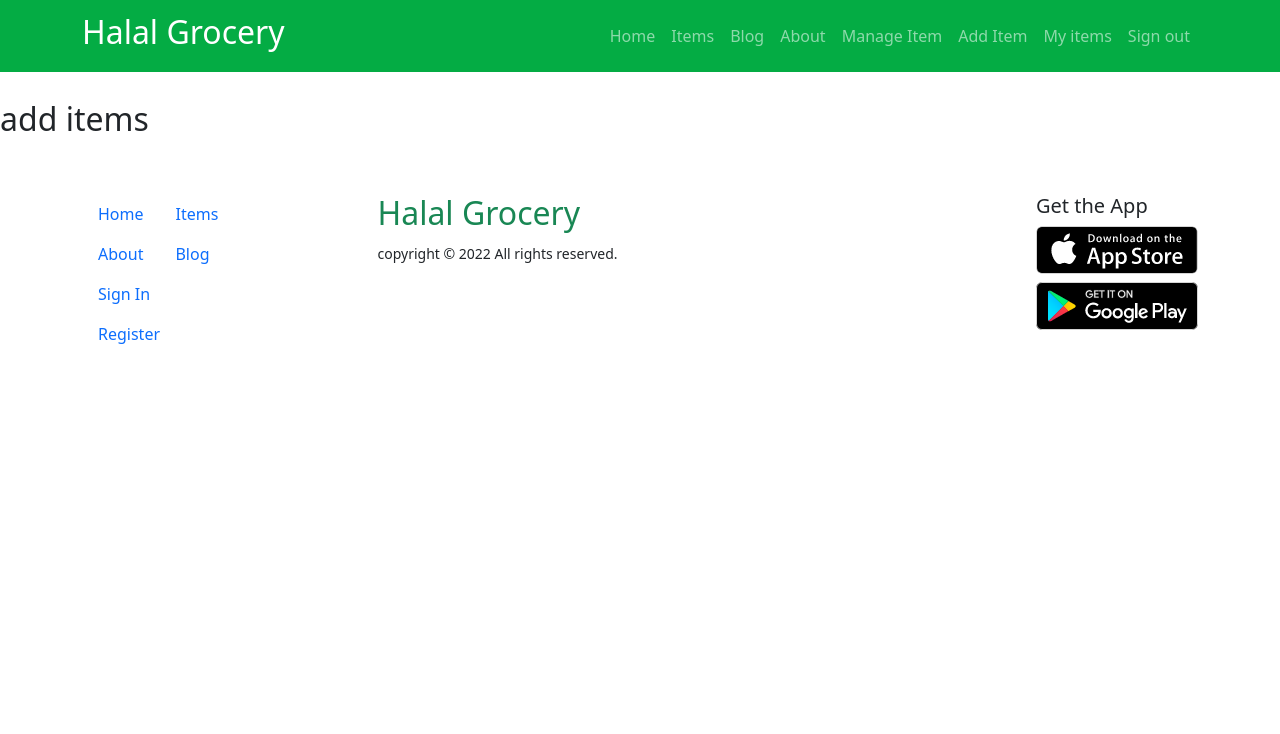
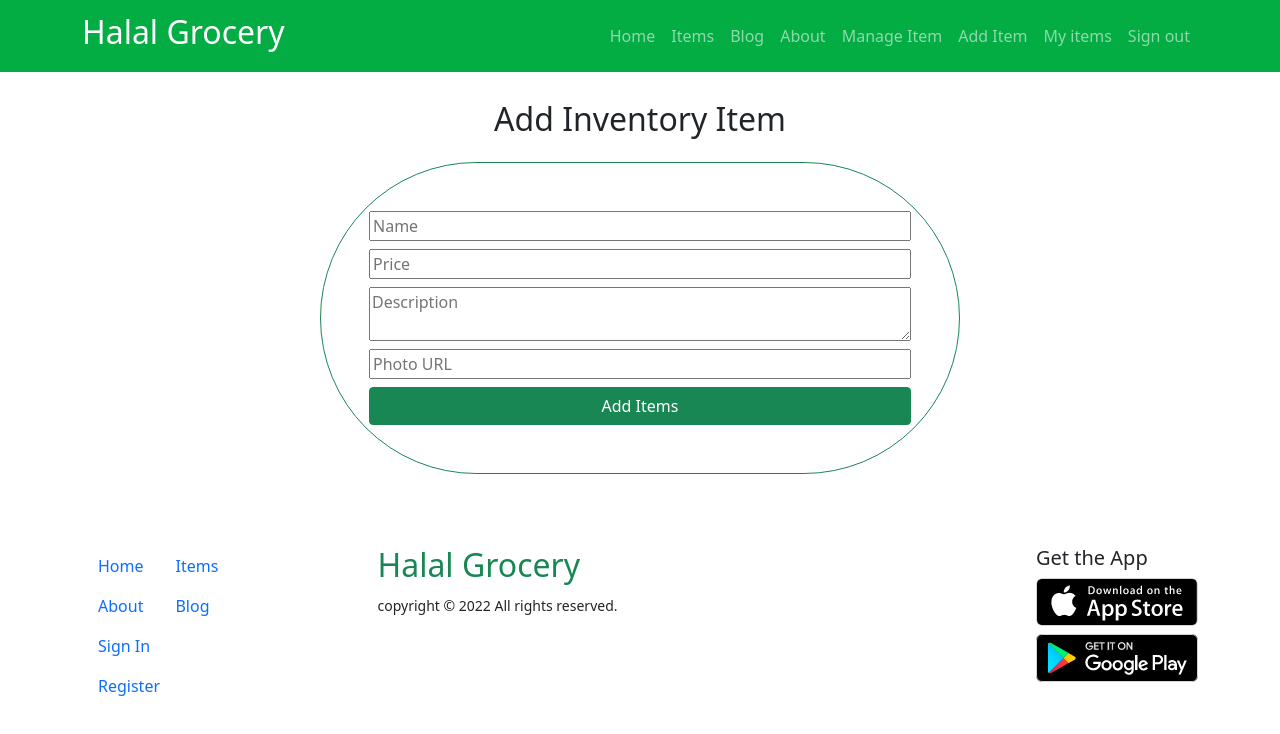
Before and after one commit to sohananazneen/warehouse-management-client-side, a React (Create React App) app: page /addItem in a window 1280 px wide. Shown: the top 734 px of the page. Built offline with nearby package versions, Linux system fonts and the light colour scheme; no server answers; sample sign-in values are in the browser's storage.

Commit message:
add inventory items & delete added

```diff
--- a/src/Pages/AddItem/AddItem.js
+++ b/src/Pages/AddItem/AddItem.js
@@ -1,9 +1,39 @@
 import React from 'react';
+import { useForm } from 'react-hook-form';
 
 const AddItem = () => {
+    const { register, handleSubmit } = useForm();
+
+    const onSubmit = data => {
+        const url = `http://localhost:4000/inventory`;
+        fetch(url, {
+            method: 'POST',
+            headers: {
+                'content-type': 'application/json'
+            },
+            body: JSON.stringify(data)
+        })
+            .then(res => res.json())
+            .then(result => {
+                console.log(result);
+            })
+    };
+
     return (
-        <div>
-            <h2>add items</h2>
+        <div className='w-50 mx-auto'>
+            <h2 className='text-center'>Add Inventory Item </h2>
+            <form className='d-flex flex-column border border-success rounded-pill p-5 my-4' onSubmit={handleSubmit(onSubmit)}>
+
+                <input className='mb-2' placeholder='Name' {...register("name", { required: true, maxLength: 20 })} />
+
+                <input className='mb-2' placeholder='Price' type="number" {...register("price")} />
+
+                <textarea className='mb-2' placeholder='Description' {...register("description")} />
+
+                <input className='mb-2' placeholder='Photo URL' type="text" {...register("img")} />
+
+                <input className='btn btn-success' type="submit" value="Add Items" />
+            </form>
         </div>
     );
 };
--- a/src/Pages/ManageInventories/ManageInventories.js
+++ b/src/Pages/ManageInventories/ManageInventories.js
@@ -1,21 +1,49 @@
 import React from 'react';
 import { Button, Container, Row } from 'react-bootstrap';
+import { Link, useNavigate } from 'react-router-dom';
 import useInventory from '../../hooks/useInventory';
 import AllInventory from '../AllInventory/AllInventory';
 
 const ManageInventories = () => {
     const [inventory, setInventory] = useInventory();
+    const navigate = useNavigate();
+    const navigateToManage = () => {
+        navigate(`/addItem`);
+    }
+    const handleDelete = id => {
+        const proceed = window.confirm('Are you sure?');
+        if (proceed) {
+            const url = `http://localhost:4000/inventory/${id}`;
+            fetch(url, {
+                method: 'DELETE'
+            })
+                .then(res => res.json())
+                .then(data => {
+                    const remaining = inventory.filter(inventory => inventory._id !== id);
+                    setInventory(remaining);
+                })
+        }
+    }
     return (
         <div>
             <Container>
                 <h2 className='text-center mt-4'>All Inventory Items</h2>
-                <Button className='btn btn-success me-auto'>Add new item</Button>
-                <Row className="d-flex justify-content-center mt-4">{
-                    inventory.slice(0, 6).map(inventory => <AllInventory
+                <Button onClick={() => navigateToManage()} className='btn btn-success me-auto'>Add new item</Button>
+                <Row className="d-flex justify-content-center mt-4">
+                    {/* {
+                    inventory.map(inventory => <AllInventory
                         key={inventory._id}
                         inventory={inventory}
-                    ></AllInventory>)}
+                    ></AllInventory>)} */}
+
+                    {
+                        inventory.map(inventory => <div key={inventory._id}>
+                            <h5>{inventory.name} <button onClick={() => handleDelete(inventory._id)}>X</button></h5>
+
+                        </div>)
+                    }
                 </Row>
+
             </Container>
         </div>
     );
--- a/src/Pages/Shared/Header/Header.js
+++ b/src/Pages/Shared/Header/Header.js
@@ -26,8 +26,7 @@ const Header = () => {
                             <Nav.Link as={Link} to="blog">Blog</Nav.Link>
                             <Nav.Link as={Link} to="about">About</Nav.Link>
                             {
-                                user ?
-                                    <>
+                                user && <>
                                     <Nav.Link as={Link} to="manageInventories">
                                         Manage Item
                                     </Nav.Link>
@@ -37,6 +36,11 @@ const Header = () => {
                                     <Nav.Link as={Link} to="myItem">
                                         My items
                                     </Nav.Link>
+                                </>
+                            }
+                            {
+                                user ?
+                                    <>
                                         <Nav.Link onClick={handleSignOut}>Sign out</Nav.Link>
 
                                     </>
```
Lines whose indentation alone changed are shown as unchanged.
